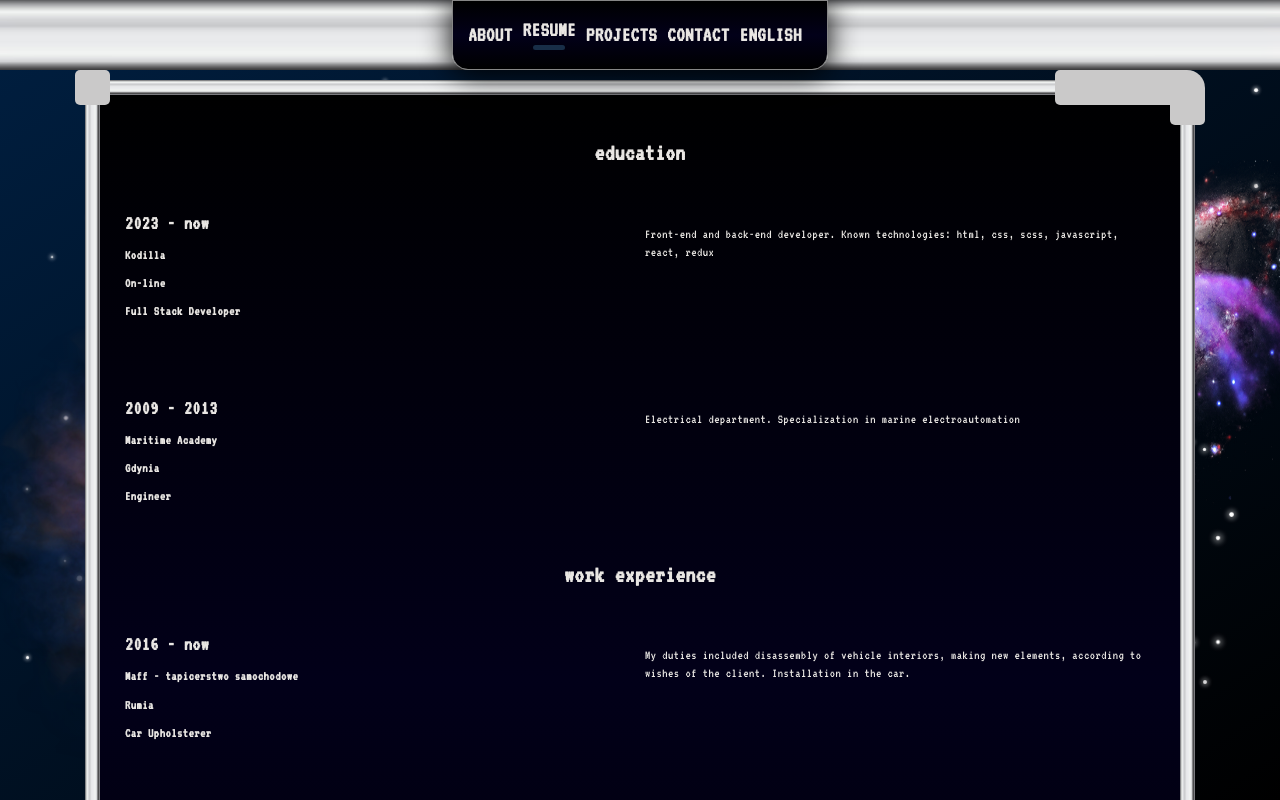
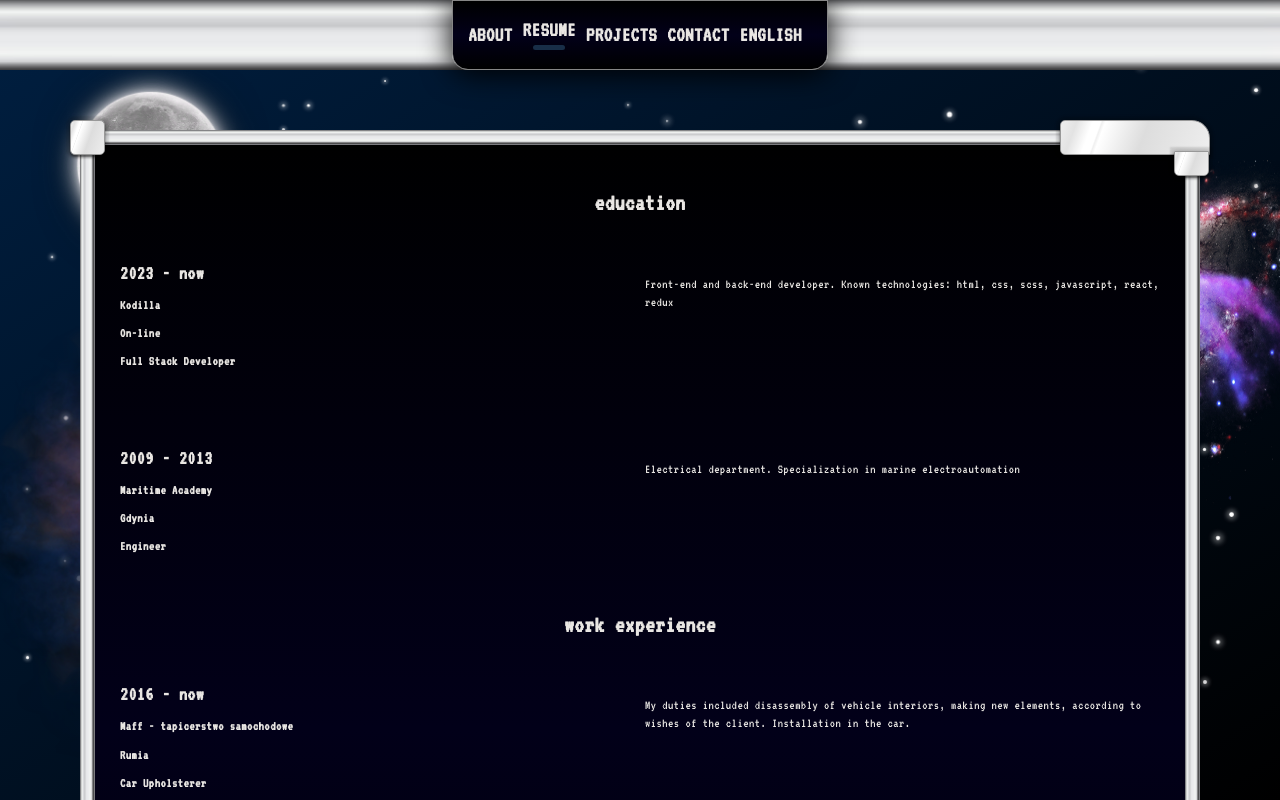
Before and after one commit to karollion/cv1, a React (Create React App) app: page /resume in a window 1280 px wide. Shown: the top 800 px of the page. Built offline with nearby package versions, Linux system fonts and the light colour scheme; a web font is replaced by a local one.

Commit message:
Fix containerSection

```diff
--- a/src/components/common/Container/Container.module.scss
+++ b/src/components/common/Container/Container.module.scss
@@ -2,8 +2,6 @@
   max-width: 1140px;
   min-height: 900px;
   margin: 0 auto;
-  padding: 0 5px;
-  display: flex;
-  align-items: center;
-  justify-content: center;
+
+
 }
--- a/src/components/common/ContainerSection/ContainerSection.module.scss
+++ b/src/components/common/ContainerSection/ContainerSection.module.scss
@@ -6,6 +6,7 @@
   min-height: 700px;
   position: relative;
   padding: 10px;
+  margin: 50px 0;
 
   .inside {
     width: 100%;
@@ -31,7 +32,8 @@
   .leftbar {
     @extend %frameBarsVertical;
     left: $distanceFromEdge;
-    top: $distanceFromEdge;
+    top: 0;
+    height: 100%
   }
 
   .rightbar {
--- a/src/components/features/Stars/Stars.module.scss
+++ b/src/components/features/Stars/Stars.module.scss
@@ -8,8 +8,8 @@
 
   .moon {
     position: absolute;
-    left: 15%;
-    top: 10%;
+    left: 2%;
+    top: 5%;
     width: 250px;
     height: 250px;
   }
--- a/src/styles/settings.scss
+++ b/src/styles/settings.scss
@@ -66,6 +66,7 @@ $barLength: 97%;
   background-image: url("../../public/images/sidebar.jpg");
   background-size: 100% ;
 }
+
 %frameBarsHorizontal {
   position: absolute;
   background-color: #fff;
@@ -77,5 +78,9 @@ $barLength: 97%;
 
 %frameCorners{
   position: absolute;
-  background-color: #cac9c9;
+  background: linear-gradient(110deg,#eee 0%,#e3e3e3 10%,#fff 20.1%,#fff 25%,#f0f0f0 26%,#fff 28.000000000000004%,#ddd 55.00000000000001%,#eee 100%);
+  border-radius: 05px;
+  border: 1px solid #999;
+  border-width: 1px 1px 1px 1px;
+  box-shadow: 0px 2px 2px rgba(0,0,0,0.5),0px 0px 5px rgba(0,0,0,0.25),0px 0px 2px 4px rgba(0,0,0,0.1);
 }
```
